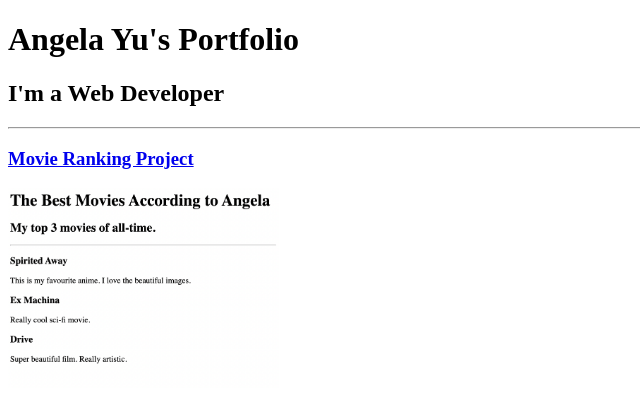
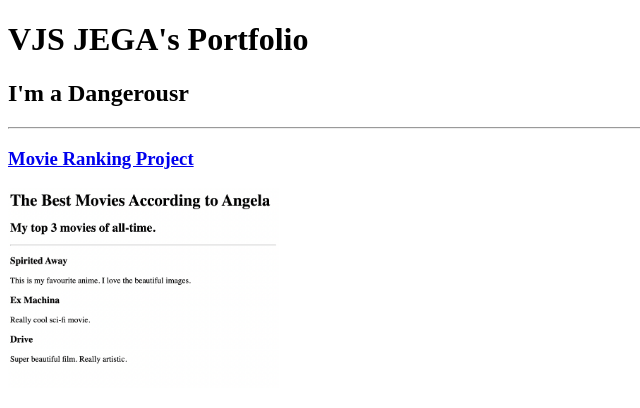
Before and after one commit to Jegatheesh005/Web-Developement, a plain HTML site: page index.html in a window 1280 px wide. Shown: the top 408 px of the page, without its empty margins (0-640 px from the left). Drawn offline with Linux system fonts and the light colour scheme.

Commit message:
Update index.html

```diff
--- a/index.html
+++ b/index.html
@@ -20,12 +20,12 @@ https://developer.mozilla.org/en-US/docs/Web/HTML/Element/img#attr-height -->
 
 <head>
   <meta charset="UTF-8">
-  <title>Angela's Portfolio</title>
+  <title>VJS JEGA's Portfolio</title>
 </head>
 
 <body>
-  <h1>Angela Yu's Portfolio</h1>
-  <h2>I'm a Web Developer</h2>
+  <h1>VJS JEGA's Portfolio</h1>
+  <h2>I'm a Dangerousr</h2>
   <hr />
   <h3><a href="./public/movie-ranking.html">Movie Ranking Project</a></h3>
   <img src="./assets/images/movie-ranking.png" height="200" alt="movie ranking project preview"/>
```
